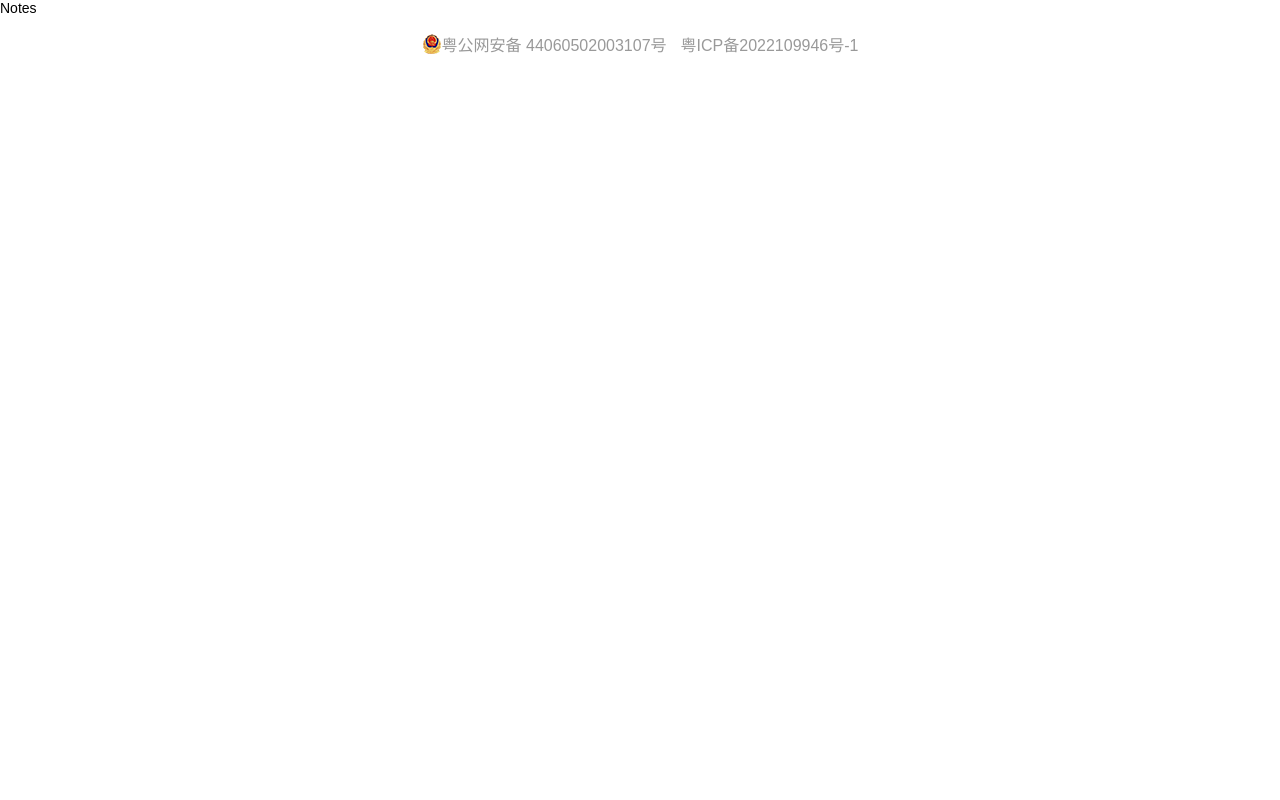
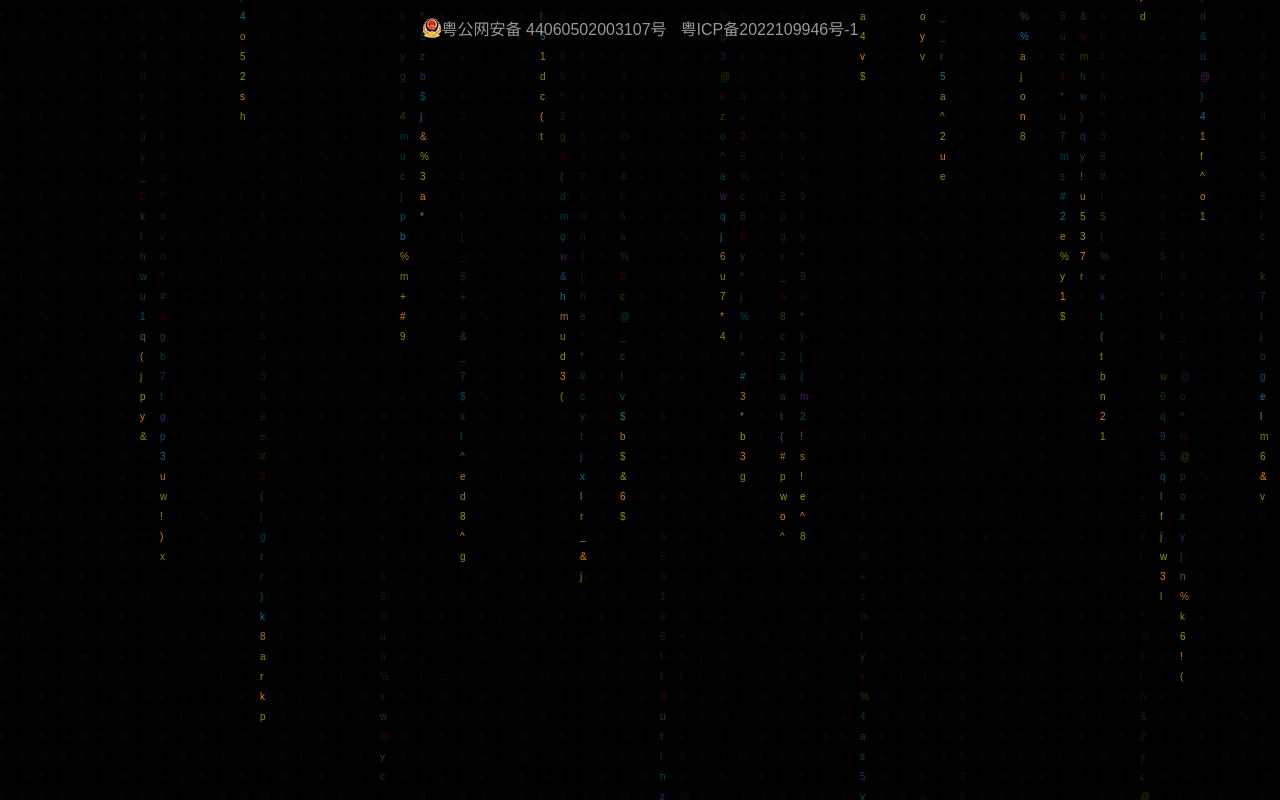
Before and after one commit to fishermanxzx/blog, a React (Create React App) app in the folder app/: page /notes in a window 1280 px wide. Built offline with nearby package versions, Linux system fonts and the light colour scheme.

Commit message:
抽离背景

```diff
--- a/app/package.json
+++ b/app/package.json
@@ -10,6 +10,7 @@
     "@types/node": "^16.11.56",
     "@types/react": "^18.0.17",
     "@types/react-dom": "^18.0.6",
+    "antd": "^5.1.2",
     "react": "^18.2.0",
     "react-dom": "^18.2.0",
     "react-router-dom": "^6.3.0",
--- a/app/src/pages/Home/index.tsx
+++ b/app/src/pages/Home/index.tsx
@@ -2,7 +2,7 @@ import React from 'react'
 import './index.scss'
 import { Link } from 'react-router-dom'
 import Icon from '@/Icon'
-import Background from './Background'
+import Background from '@/components/Background'
 import Title from './Title'
 import PageBlock from './PageBlock'
 function Home() {
--- /dev/null
+++ b/app/src/pages/Notes/index.scss
@@ -0,0 +1,3 @@
+.Note{
+    // min-height: 100vh;
+}
--- a/app/src/pages/Notes/index.tsx
+++ b/app/src/pages/Notes/index.tsx
@@ -1,9 +1,14 @@
 import React from 'react'
-
+import './index.scss'
+import Background from '@/components/Background'
 type Props = {}
 
 export default function Notes({}: Props) {
   return (
-    <div>Notes</div>
+    <>
+    <Background></Background>
+    <div className='Note'></div>
+
+    </>
   )
 }
```
Also changed, not shown: app/src/components/Background/index.scss (renamed from app/src/pages/Home/Background/index.scss), app/src/components/Background/index.tsx (renamed from app/src/pages/Home/Background/index.tsx), 1 other file (tests, documents, lock files or other folders).
